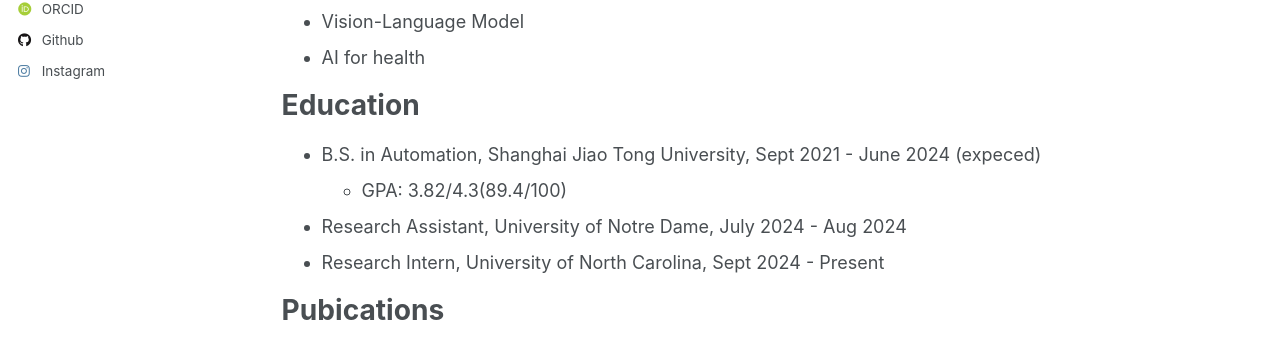
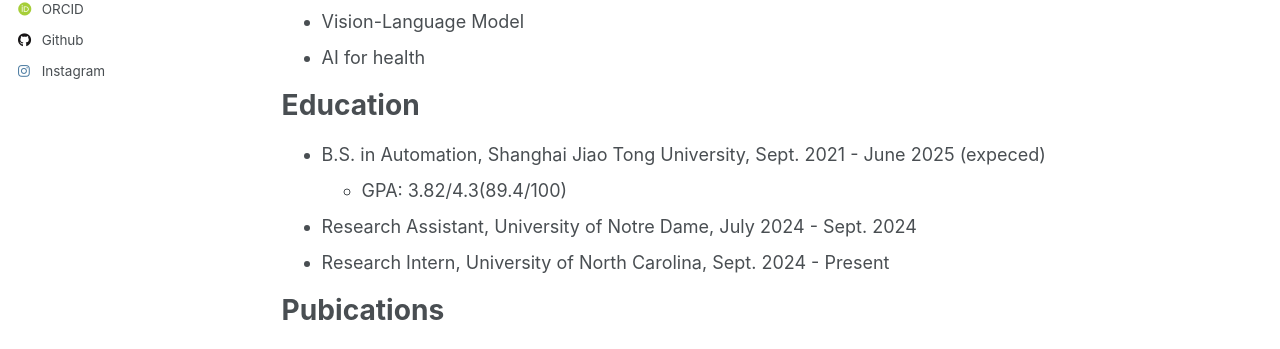
Before and after one commit to neo1zh/neo1zh.github.io, a Jekyll site: the page built from _pages/about.md, in a window 1280 px wide and 900 px high. Shown: the part 410-759 px from the top of the window. Built offline with Jekyll 4.4.1, drawn with Linux system fonts in a browser that asks for light colours; some web fonts are replaced.

Commit message:
Update education section in about page: correct expected graduation date and adjust research assistant dates

```diff
--- a/_pages/about.md
+++ b/_pages/about.md
@@ -19,10 +19,10 @@ Research Interest
 
 Education
 =====
-- B.S. in Automation, Shanghai Jiao Tong University, Sept 2021 - June 2024 (expeced)
+- B.S. in Automation, Shanghai Jiao Tong University, Sept. 2021 - June 2025 (expeced)
   - GPA: 3.82/4.3(89.4/100)
-- Research Assistant, University of Notre Dame, July 2024 - Aug 2024
-- Research Intern, University of North Carolina, Sept 2024 - Present
+- Research Assistant, University of Notre Dame, July 2024 - Sept. 2024
+- Research Intern, University of North Carolina, Sept. 2024 - Present
 
 Pubications
 =====
```
